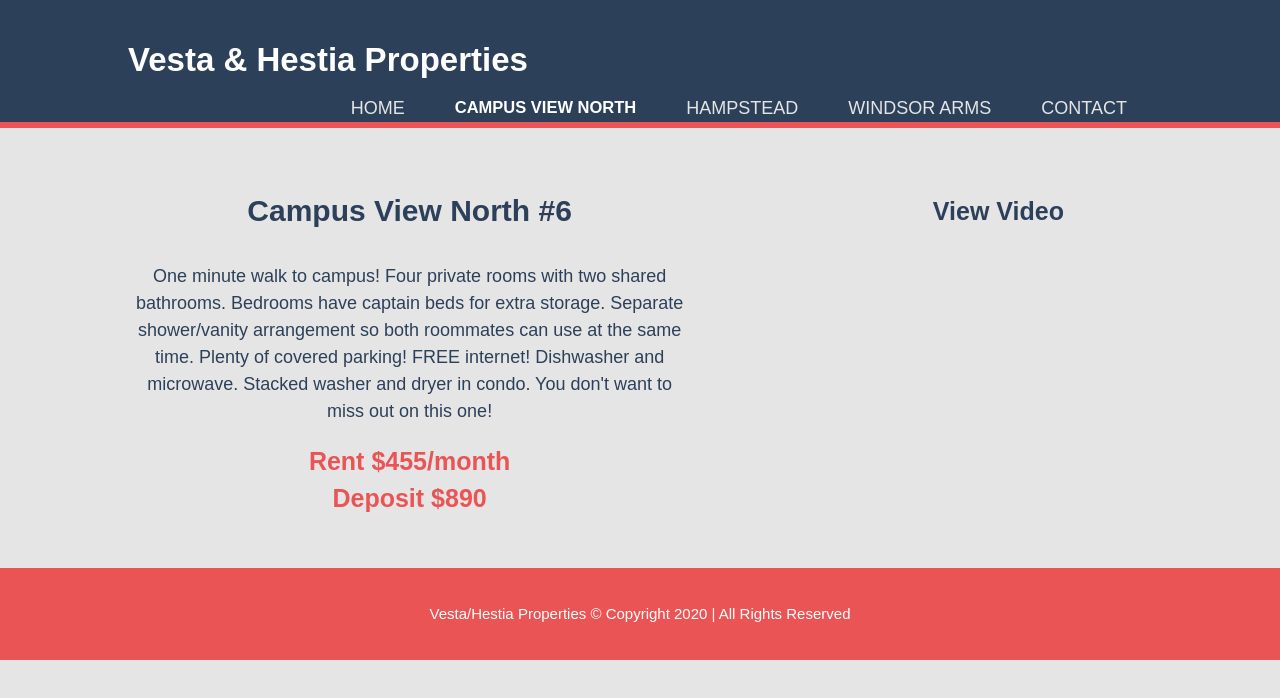
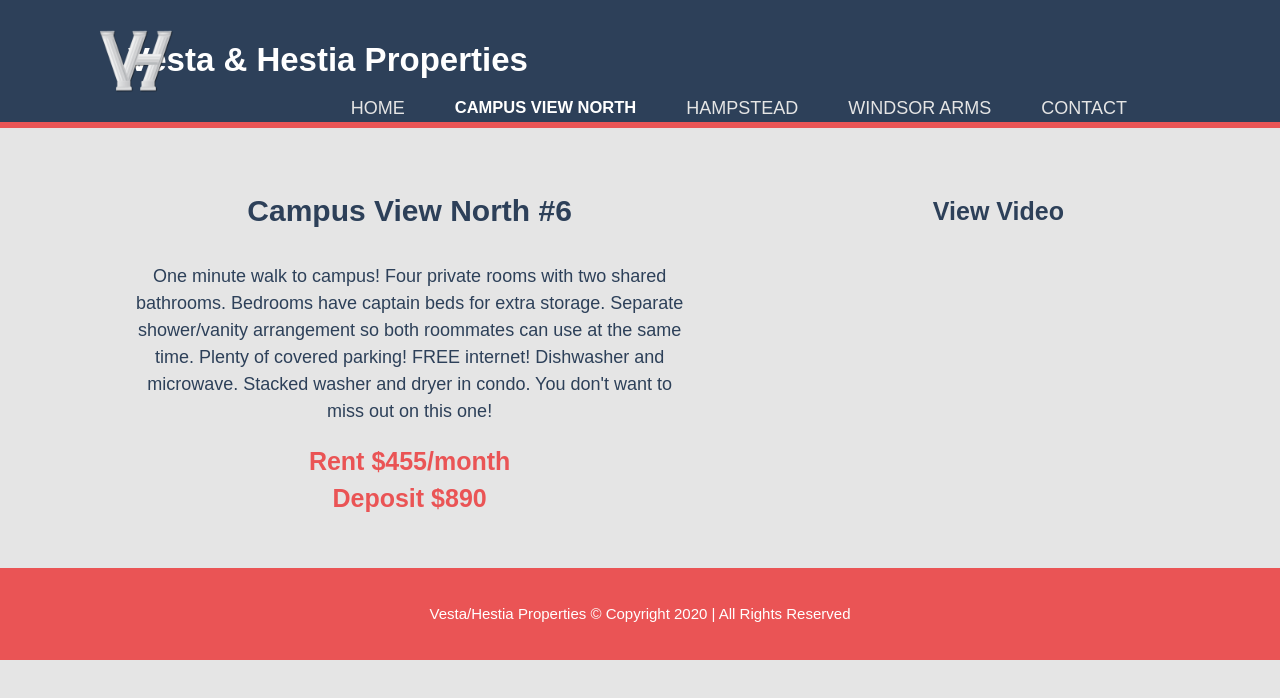
Before and after one commit to VestaHestia/website, a plain HTML site: page campus-view-north.html in a window 1280 px wide. Drawn offline with Linux system fonts and the light colour scheme.

Commit message:
logo added to other pages

```diff
--- a/campus-view-north.html
+++ b/campus-view-north.html
@@ -30,6 +30,7 @@
 		</header>
 
 		<section class="main">
+			<img src="./img/logo-192x192.png" alt="Vesta/Hestia Logo" id="img_logo">
 			<div class="container">
 				<article class="main_column">
 					<h1 class="apartment">Campus View North #6</h1>
```
Also changed, not shown: contact.html (+1 -0 lines), hampstead.html (+1 -0 lines), windsor-arms.html (+1 -0 lines).
